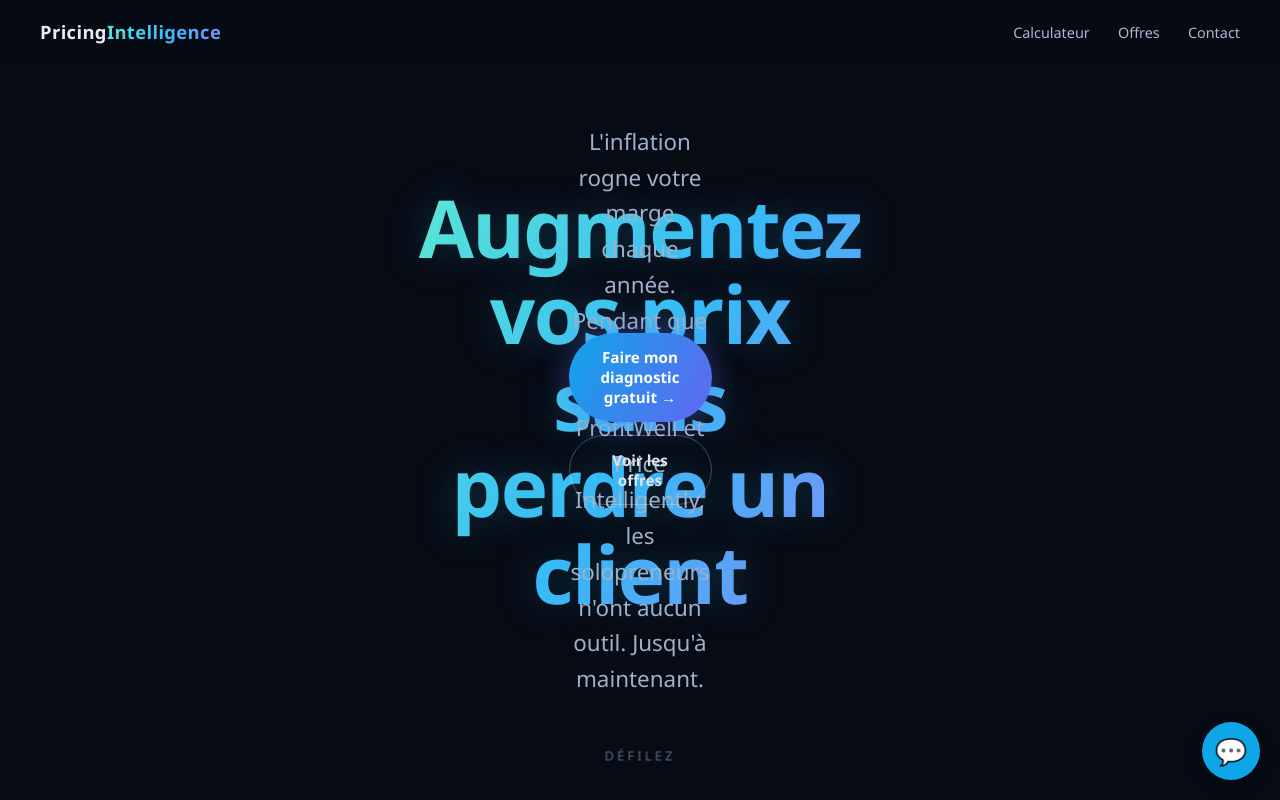
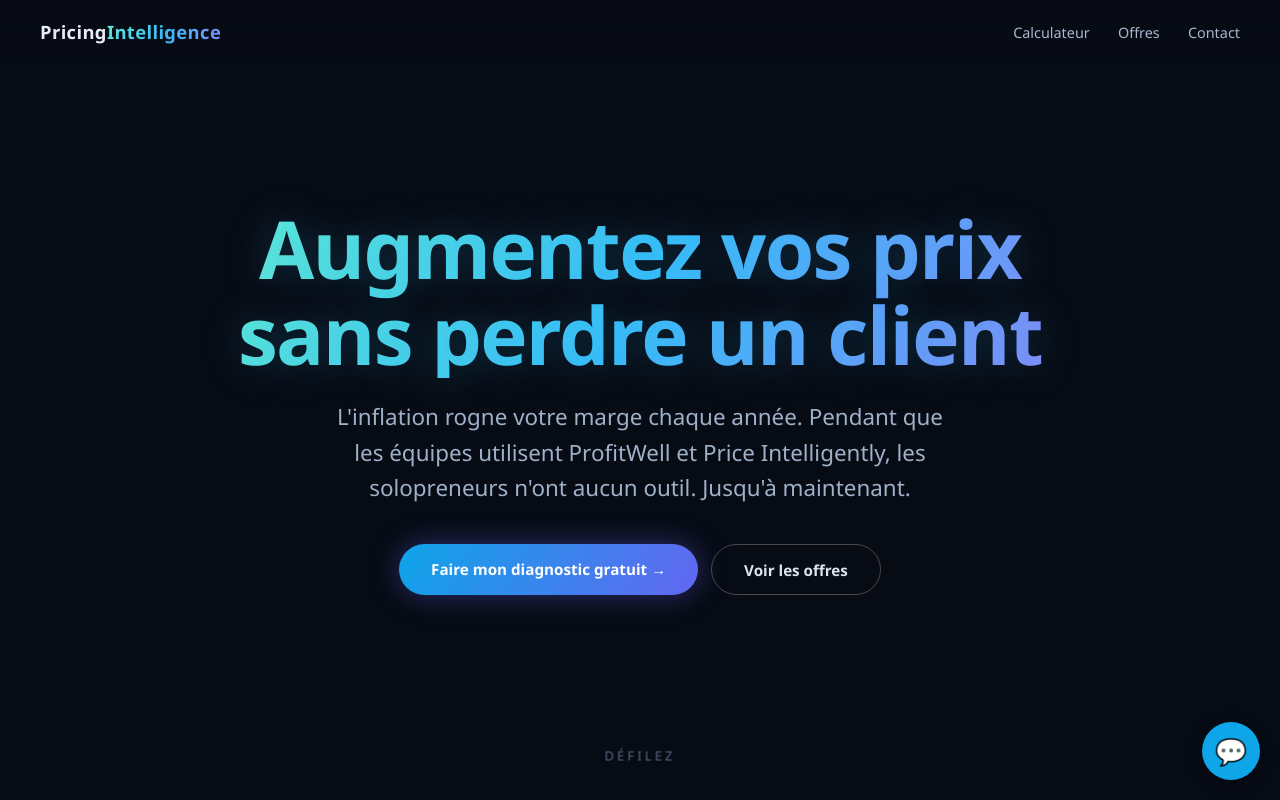
Before and after one commit to Dembis91-940/pricing-intelligence, a plain HTML site: page index.html in a window 1280 px wide. Shown: the top 800 px of the page. Drawn offline with nearby package versions, Linux system fonts and the light colour scheme.

Commit message:
TRIO excellence — corrections design (layout, lisibilité, chevauchements)

```diff
--- a/index.html
+++ b/index.html
@@ -26,9 +26,9 @@
   .nav a:hover { color:#7dd3fc; }
 
   /* Hero */
-  .hero { position:relative; height:100vh; display:flex; align-items:center; justify-content:center; text-align:center; perspective:1000px; }
-  .hero-inner { transform-style:preserve-3d; }
-  .layer { position:absolute; inset:0; display:flex; align-items:center; justify-content:center; will-change:transform; }
+  .hero { position:relative; height:100vh; min-height:560px; display:flex; align-items:center; justify-content:center; text-align:center; perspective:1000px; padding:3.5rem 0; }
+  .hero-inner { transform-style:preserve-3d; width:min(960px, 92vw); display:flex; flex-direction:column; align-items:center; }
+  .layer { position:relative; left:auto; right:auto; top:auto; bottom:auto; display:flex; align-items:center; justify-content:center; width:100%; will-change:transform; }
   .badge { display:inline-block; background:rgba(56,189,248,.12); border:1px solid rgba(56,189,248,.35); color:#7dd3fc;
            border-radius:999px; padding:.4rem 1.1rem; font-size:.8rem; letter-spacing:.06em; text-transform:uppercase; }
   .title { font-size:clamp(2.3rem, 6.5vw, 5rem); font-weight:800; letter-spacing:-0.02em; line-height:1.08;
@@ -112,10 +112,10 @@
     <div class="layer" data-depth="0.45">
       <div class="title" id="titre">Augmentez vos prix<br>sans perdre un client</div>
     </div>
-    <div class="layer" data-depth="0.55" style="top:58%">
+    <div class="layer" data-depth="0.55">
       <div class="subtitle">L'inflation rogne votre marge chaque année. Pendant que les équipes utilisent ProfitWell et Price Intelligently, les solopreneurs n'ont aucun outil. Jusqu'à maintenant.</div>
     </div>
-    <div class="layer" data-depth="0.7" style="top:74%">
+    <div class="layer" data-depth="0.7">
       <div class="cta">
         <a class="btn btn-primary" href="calculateur.html">Faire mon diagnostic gratuit →</a>
         <a class="btn btn-ghost" href="#offres">Voir les offres</a>
```
Also changed, not shown: calculateur.html (+1 -1 lines).
